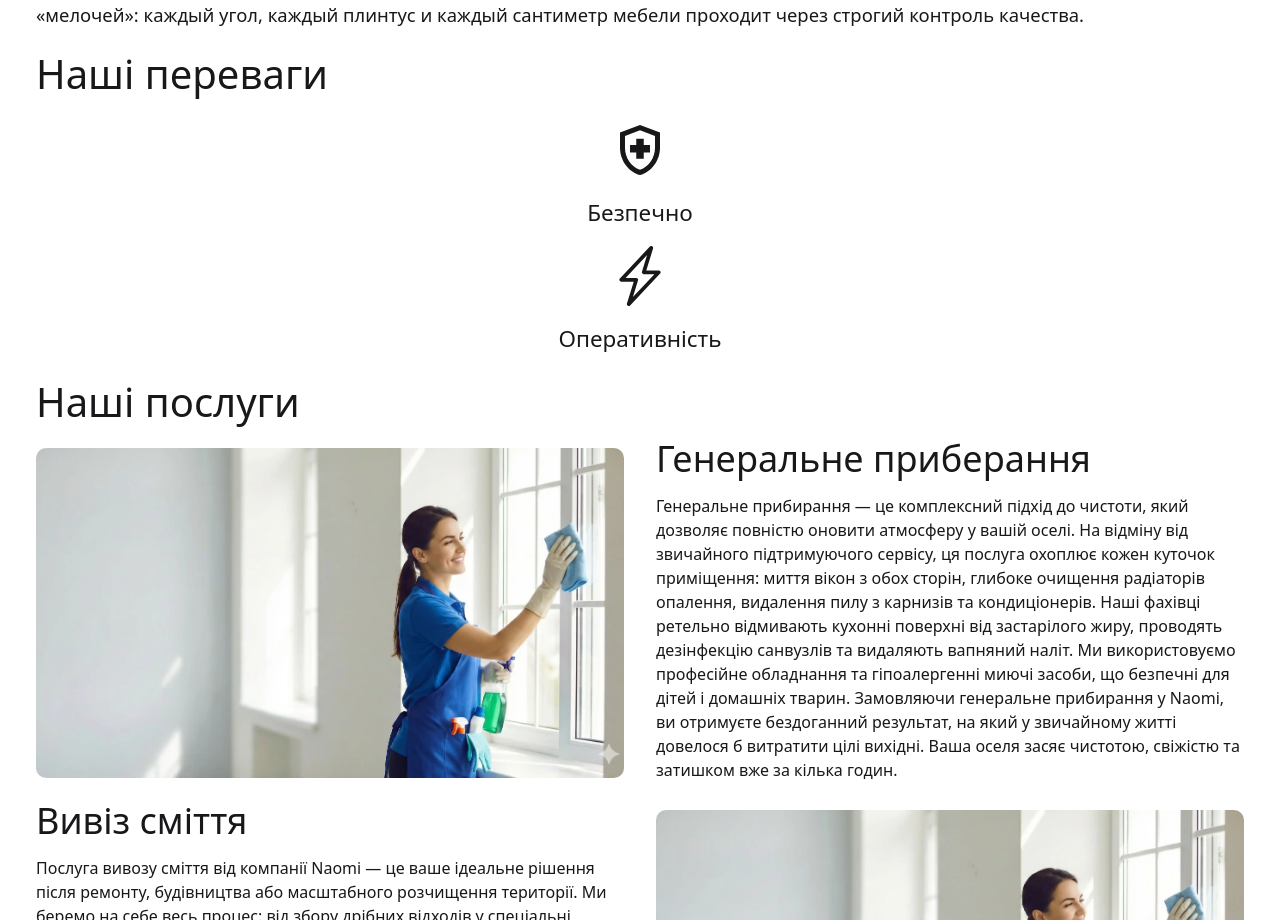
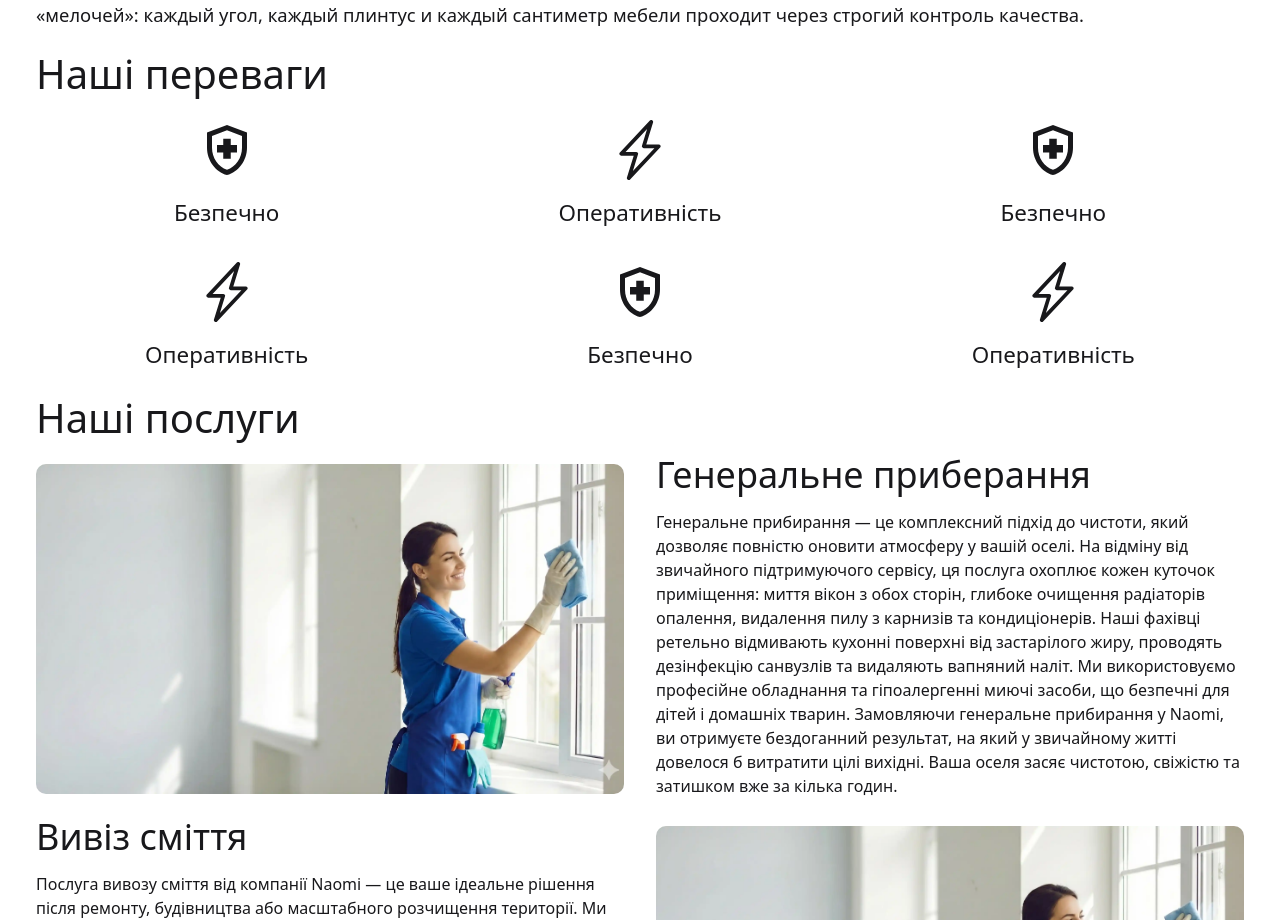
Before and after one commit to KaramushkoAndrii/naomi-next, a Next.js app: page / in a window 1280 px wide. Shown: the part 1389-2309 px from the top of the page. Built offline with nearby package versions, Linux system fonts and the light colour scheme.

Commit message:
ref: changed styles for advantageList

```diff
--- a/src/components/abvantage-section/AdvantageList.jsx
+++ b/src/components/abvantage-section/AdvantageList.jsx
@@ -1,6 +1,6 @@
 export const AdvantageList = ({ advantageList }) => {
   return (
-    <ul className="flex flex-col justify-center items-center gap-4">
+    <ul className="flex flex-col justify-center items-center gap-4 md:grid md:grid-cols-2 md:gap-8 lg:grid-cols-3">
       {advantageList.map((advantageItem) => (
         <li
           key={advantageItem.id}
--- a/src/data/advantageListData.js
+++ b/src/data/advantageListData.js
@@ -12,4 +12,24 @@ export const AdvantageListData = [
     text: "Оперативність",
     icon: <BsLightningCharge size={60} />,
   },
+  {
+    id: 3,
+    text: "Безпечно",
+    icon: <MdOutlineHealthAndSafety size={60} />,
+  },
+  {
+    id: 4,
+    text: "Оперативність",
+    icon: <BsLightningCharge size={60} />,
+  },
+  {
+    id: 5,
+    text: "Безпечно",
+    icon: <MdOutlineHealthAndSafety size={60} />,
+  },
+  {
+    id: 6,
+    text: "Оперативність",
+    icon: <BsLightningCharge size={60} />,
+  },
 ];
```
